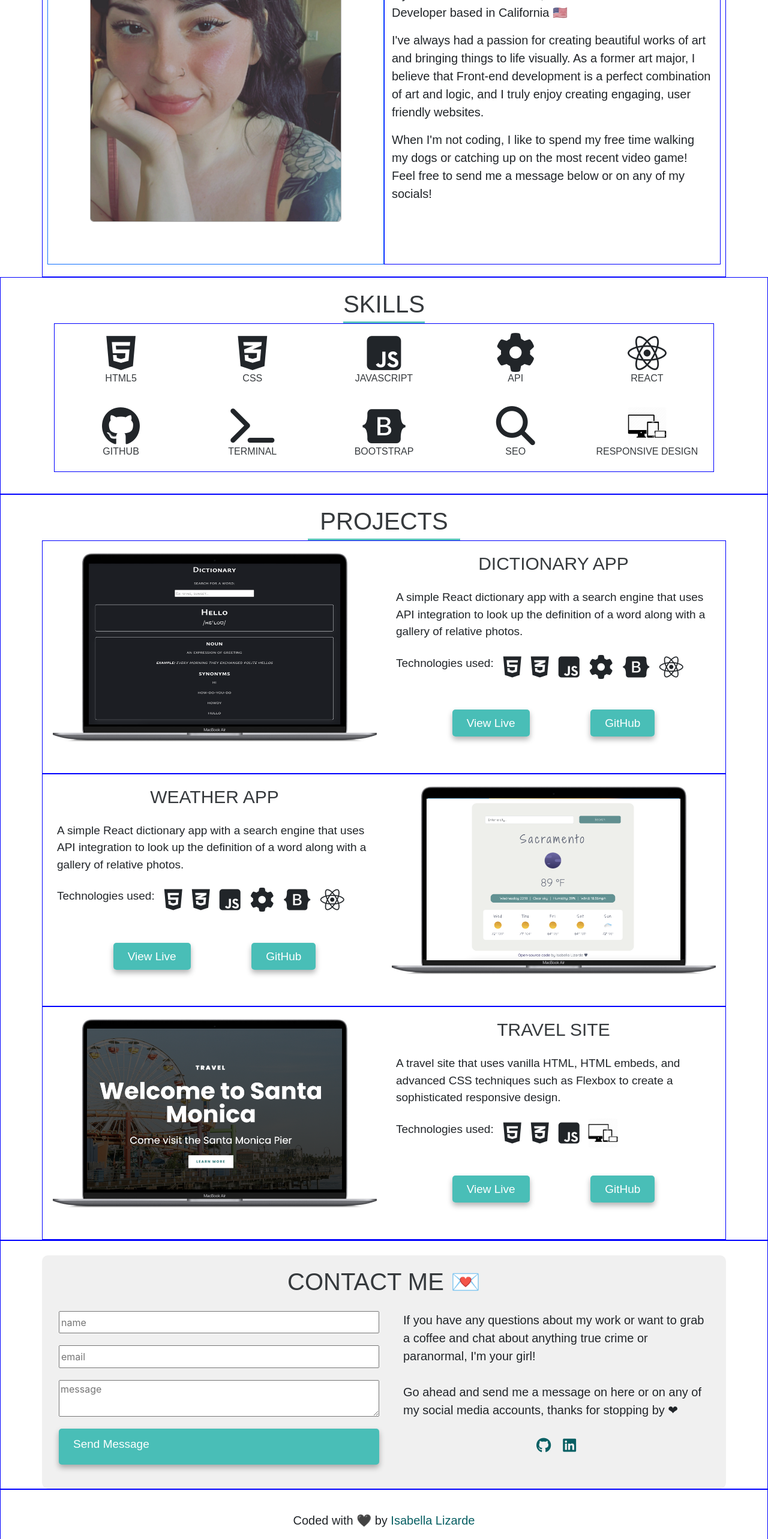
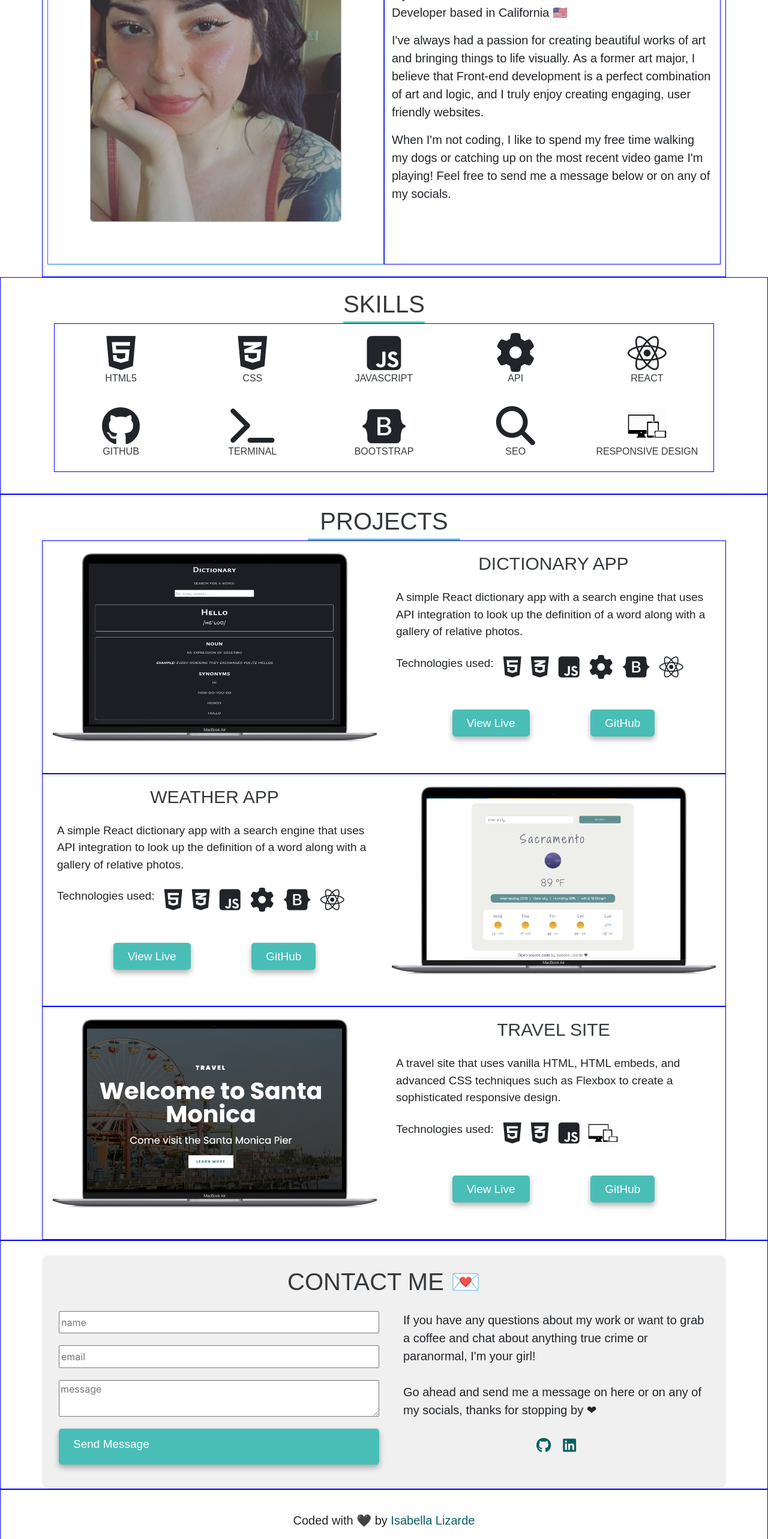
Before and after one commit to soybella/isabella-lizarde-portfolio, a React (Create React App) app: page / in a window 1280 px wide. Shown: the part 1128-3694 px from the top of the page at 60% size. Built offline with nearby package versions, Linux system fonts and the light colour scheme; a web font is replaced by a local one.

Commit message:
Updated and corrected content throughout the different sections

```diff
--- a/src/App.css
+++ b/src/App.css
@@ -711,7 +711,7 @@ img {
     display: flex;
     width: 100%;
     height: 350px;
-    padding: 0;
+    /* padding: 0; */
     /* justify-content: center; */
     /* align-items: center; */
     /* margin: 0 auto; */
--- a/src/Contact.js
+++ b/src/Contact.js
@@ -26,8 +26,7 @@ export default function Contact() {
                   If you have any questions about my work or want to grab a
                   coffee and chat about anything true crime or paranormal, I'm
                   your girl! <br /> <br /> Go ahead and send me a message on
-                  here or on any of my social media accounts, thanks for
-                  stopping by ❤︎
+                  here or on any of my socials, thanks for stopping by ❤︎
                 </p>
                 <div class="social-media">
                   {/* <a
--- a/src/Main.js
+++ b/src/Main.js
@@ -35,8 +35,8 @@ export default function Main() {
               </p>
               <p>
                 When I'm not coding, I like to spend my free time walking my
-                dogs or catching up on the most recent video game! Feel free to
-                send me a message below or on any of my socials!
+                dogs or catching up on the most recent video game I'm playing!
+                Feel free to send me a message below or on any of my socials.
               </p>
             </div>
           </div>
```
